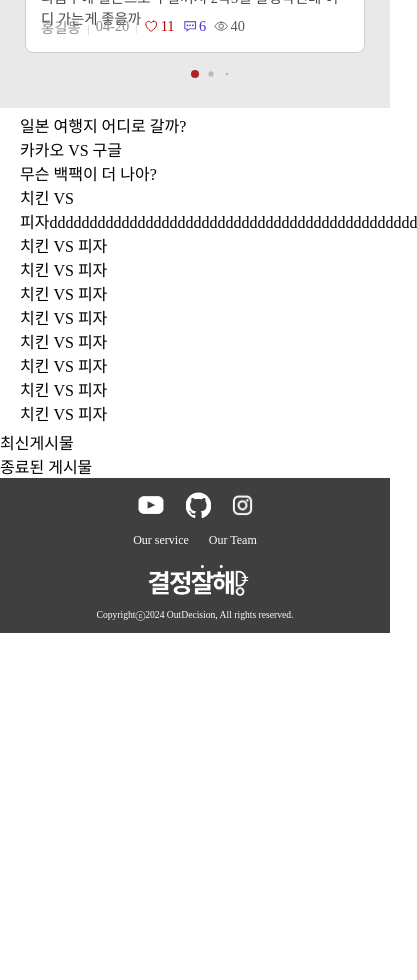
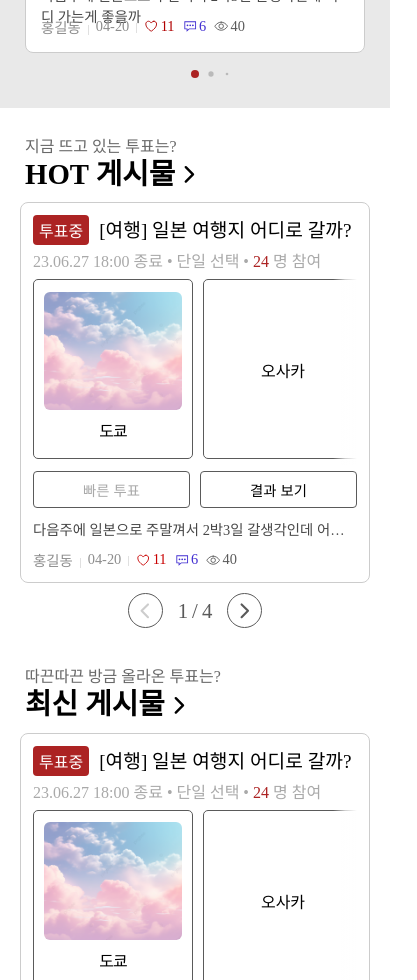
Before and after one commit to tgy1201/OutDecision_Client, a React (Create React App) app: page / in a window 390 px wide. Shown: the part 1020-2000 px from the top of the page, 417 px wide, since content can reach past the window. Before the commit the page ends 1724 px from the top, so only its background shows below. Built offline with nearby package versions, Linux system fonts and the light colour scheme.

Commit message:
메인페이지 핫,최신 게시글 구현

```diff
--- a/src/component/hot/Hot.js
+++ /dev/null
@@ -1,22 +0,0 @@
-import React from "react";
-import styles from './hot.module.css';
-
-function Hot({posts}) {
-    return (
-        <>
-            <div className={styles.header}>
-                {posts.length > 0 ? (
-                    posts.map((post) => (
-                        <div key={post.id}>
-                            {post.title}
-                        </div>
-                    ))
-                )
-            : <>Loading...</>
-            }
-            </div>
-        </>
-    )
-}
-
-export default Hot;
--- /dev/null
+++ b/src/component/mainPost/MainPost.js
@@ -0,0 +1,95 @@
+import React, { useEffect, useState } from "react";
+import PostList from "../postList/PostList";
+
+import { useMediaQuery } from "react-responsive";
+
+// Import Swiper React components
+import { Swiper, SwiperSlide } from 'swiper/react';
+
+// Import Swiper styles
+import 'swiper/css';
+import 'swiper/css/pagination';
+import 'swiper/css/navigation';
+import styles from './mainPost.module.css';
+
+import { FiChevronRight } from "react-icons/fi";
+import { FiChevronLeft } from "react-icons/fi";
+
+function MainPost({posts, bname}) {
+    const [swiperIndex, setSwiperIndex] = useState(0);
+    const [swiperRef, setSwiperRef] = useState(null);
+
+    const isMobile = useMediaQuery({
+        query: "(max-width: 899px)"
+    });
+
+    const prevHandler = () => {
+        swiperRef.slidePrev();
+    };
+
+    const nextHandler = () => {
+        swiperRef.slideNext();
+    };
+
+    useEffect(()=> {
+        if (swiperRef) {
+            swiperRef.slideTo(0);
+        }
+    }, [isMobile, swiperRef])
+
+    return (
+        <>
+            <Swiper
+                spaceBetween={15}
+                allowTouchMove={false}
+                className={styles.main_post_wrap}
+                onActiveIndexChange={(e)=>setSwiperIndex(isMobile? e.realIndex : Math.floor(e.realIndex / 2))}
+                onSwiper={(e) => {setSwiperRef(e)}}
+                breakpoints={{
+                        900:{
+                      slidesPerView: 2,
+                      slidesPerGroup: 2,
+                      spaceBetween: 20
+                      },
+                    }
+                }
+            >
+            {posts.length > 0 ? (
+                posts.map((post) => (
+                    <SwiperSlide className={styles.main_post} key={post.id}>
+                        <PostList post={post} bname={bname}/>
+                    </SwiperSlide>
+                ))
+            )
+            : <>Loading...</>
+            }
+            </Swiper>
+            <div className={styles.pagination_wrap}>
+                <button
+                    className={styles.pagination_button}
+                    onClick={prevHandler}
+                    style={{color: swiperIndex === 0 ? '#cdcdcd': '#5a5a5a'}}
+                >
+                    <FiChevronLeft className={styles.icon}/>
+                </button>
+                <div className={styles.pagination}>
+                    <span>{swiperIndex + 1}</span>
+                    <span>{'/'}</span>
+                    <span>{isMobile ? posts.length : Math.ceil(posts.length / 2)}</span>
+                </div>
+                <button
+                    className={styles.pagination_button}
+                    onClick={nextHandler}
+                    style={{color: isMobile
+                        ? swiperIndex + 1 === posts.length ? '#cdcdcd' : '#5a5a5a'
+                        : swiperIndex + 1 === Math.ceil(posts.length / 2) ? '#cdcdcd' : '#5a5a5a'
+                    }}
+                >
+                    <FiChevronRight className={styles.icon}/>
+                </button>
+            </div>
+        </>
+    )
+}
+
+export default MainPost;
--- /dev/null
+++ b/src/component/mainPost/mainPost.module.css
@@ -0,0 +1,58 @@
+.main_post_wrap {
+    margin-top: 10px;
+}
+
+.pagination_wrap {
+    width: 100%;
+    display: flex;
+    justify-content: center;
+    align-items: center;
+    color: #5a5a5a;
+    margin-top: 10px;
+    gap: 15px;
+}
+
+.pagination_button {
+    border-radius: 50%;
+    border: 1px solid #5a5a5a;
+    width: 35px;
+    height: 35px;
+    display: flex;
+    align-items: center;
+    justify-content: center;
+}
+
+.icon {
+    font-size: 1.6rem;
+    vertical-align: middle;
+    text-align: center;
+}
+
+.pagination {
+    display: flex;
+    gap: 4px;
+    font-size: 1.3rem;
+}
+
+@media (min-width: 900px) {
+    .main_post {
+        flex: 0 0 49%;
+        padding: 14px 18px;
+        border: 1px solid #ccc;
+        border-radius: 8px;
+        display: flex;
+        position: relative;
+        min-height: 386px;
+    }
+}
+
+@media (max-width: 899px) {
+    .main_post {
+        flex: 0 0 100%;
+        padding: 12px;
+        border: 1px solid #ccc;
+        border-radius: 8px;
+        display: flex;
+        position: relative;
+    }
+}
--- a/src/component/postCard/postCard.module.css
+++ b/src/component/postCard/postCard.module.css
@@ -5,7 +5,7 @@
 }
 
 .state_wrap > div {
-    padding: 5px 7px;
+    padding: 4px 7px;
     border-radius: 4px;
     color: white;
 }
@@ -29,11 +29,6 @@
 
 .unselected {
     border: 1px solid #5a5a5a;
-}
-.unselected:hover {
-    outline: 2px solid #ac2323;
-    outline-offset: -2px;
-    border: 1px solid #ac2323;
 }
 
 .content_wrap > p {
@@ -140,6 +135,10 @@
         padding: 8px;
         border-radius: 8px;
         cursor: pointer;
+    }
+
+    .option_wrap:hover {
+        background-color: #fceeee;
     }
 
     .option_wrap > p {
--- a/src/component/postList/postList.module.css
+++ b/src/component/postList/postList.module.css
@@ -9,12 +9,12 @@
     gap: 0 10px;
 }
 .title_wrap > div{
-    padding: 4px 6px;
+    padding: 3px 6px;
     border-radius: 4px;
     color: white;
 }
 .title_wrap p{
-    font-size: 1.3rem;
+    font-size: 1.2rem;
     text-overflow: ellipsis;
     overflow: hidden;
     word-break: break-all;
@@ -118,15 +118,16 @@
 }
 
 .option_wrap {
-    padding: 8px 9px;
+    padding: 8px 9px 6px 9px;
     height: 100%;
+    min-height: 180px;
     border-radius: 5px;
     display: flex;
     flex-direction: column;
     align-items: center;
     justify-content: center;
     font-size: 1.0rem;
-    gap: 2px;
+    gap: 3px;
     cursor: pointer;
 }
 
@@ -139,11 +140,6 @@
 .unselected {
     border: 1px solid #5a5a5a;
 }
-.unselected:hover {
-    outline: 2px solid #ac2323;
-    outline-offset: -2px;
-    border: 1px solid #ac2323;
-}
 
 .option_percent_wrap {
     display: flex;
@@ -154,7 +150,7 @@
 }
 
 .result_wrap {
-    padding: 8px 9px;
+    padding: 8px 9px 6px 9px;
     border: 1px solid #5a5a5a;
     border-radius: 5px;
     display: flex;
@@ -162,8 +158,9 @@
     align-items: center;
     justify-content: center;
     height: 100%;
+    min-height: 180px;
     font-size: 1.0rem;
-    gap: 2px;
+    gap: 3px;
     position: relative;
 }
 
@@ -246,7 +243,12 @@
     -webkit-box-orient: vertical;
 }
 
-@media (min-width: 768px) {
+@media (min-width: 769px) {
+    /*모바일은 옵션 hover 시 효과 없음*/
+    .option_wrap:hover {
+        background-color: #fceeee;
+    }
+
     .vote_table {
         max-width: 100%;
         width: 100%;
@@ -300,7 +302,7 @@
     }
 }
 
-@media (max-width: 767px) {
+@media (max-width: 768px) {
     .vote_table {
         max-width: 100%;
         width: 100%;
--- a/src/pages/main/Main.js
+++ b/src/pages/main/Main.js
@@ -3,28 +3,24 @@ import styles from "./main.module.css"
 import Banner from "../../component/banner/Banner";
 import Category from "../../component/category/Category";
 import Recommend from "../../component/recommend/Recommend";
-import Hot from "../../component/hot/Hot";
 import axios from "axios";
+import MainPost from "../../component/mainPost/MainPost";
+
+import { FiChevronRight } from "react-icons/fi";
+import { Link } from "react-router-dom";
 
 function Main () {
+    const [recommendPosts, setRecommendPosts] = useState([]);
     const [hotPosts, setHotPosts] = useState([]);
-    const [recommendPosts, setRecommendPosts] = useState([]);
+    const [newPosts, setNewPosts] =  useState([]);
 
     useEffect(() => {
+        handlefetchRecommendPosts();
         handlefetchHotPosts();
-        handleRefreshRecommendPosts();
+        handlefetchNewPosts();
     }, []);
 
-    const handlefetchHotPosts = async () => {
-        try {
-            const response = await axios.get('/assets/data/posts.json');
-            setHotPosts(response.data.posts);
-        } catch(error) {
-            console.log(error);
-        }
-    };
-
-    const handleRefreshRecommendPosts = async () => {
+    const handlefetchRecommendPosts = async () => {
         try {
             const response = await axios.get('/assets/data/posts.json');
             setRecommendPosts(response.data.posts);
@@ -33,8 +29,25 @@ function Main () {
         }
     };
 
+    const handlefetchHotPosts = async () => {
+        try {
+            const response = await axios.get('/assets/data/posts.json');
+            setHotPosts(response.data.posts.slice(0,4));
+        } catch(error) {
+            console.log(error);
+        }
+    };
+
+    const handlefetchNewPosts = async () => {
+        try {
+            const response = await axios.get('/assets/data/posts.json');
+            setNewPosts(response.data.posts.slice(0,4));
+        } catch(error) {
+            console.log(error);
+        }
+    };
+
     return (
-        <>
         <div className={styles.container}>
             <Banner />
             <div className={styles.contents}>
@@ -43,20 +56,31 @@ function Main () {
                     <Category />
                 </section>
                 <section className={styles.recommend}>
-                    <Recommend posts={recommendPosts} handleClick={handleRefreshRecommendPosts}/>
+                    <Recommend posts={recommendPosts} handleClick={handlefetchRecommendPosts}/>
                 </section>
                 <section className={styles.hot}>
-                    <Hot posts={hotPosts}/>
+                    <div className={styles.post_header}>
+                        <p>지금 뜨고 있는 투표는?</p>
+                        <Link to="/board/hot">
+                            <div>HOT 게시물<FiChevronRight style={{verticalAlign: 'middle', fontSize: "1.8rem"}}/></div>
+                        </Link>
+                    </div>
+                    <MainPost posts={hotPosts} bname={'hot'}/>
                 </section>
                 <section className={styles.all}>
-                    최신게시물
+                    <div className={styles.post_header}>
+                        <p>따끈따끈 방금 올라온 투표는?</p>
+                        <Link to="/board/all">
+                            <div>최신 게시물<FiChevronRight style={{verticalAlign: 'middle', fontSize: "1.8rem"}}/></div>
+                        </Link>
+                    </div>
+                    <MainPost posts={newPosts} bname={'all'}/>
                 </section>
                 <section className={styles.end}>
                     종료된 게시물
                 </section>
             </div>
         </div>
-        </>
     )
 }
 
--- a/src/pages/main/main.module.css
+++ b/src/pages/main/main.module.css
@@ -1,6 +1,25 @@
 .container {
     width: 100%;
     height: auto;
+}
+
+.post_header {
+    display: flex;
+    flex-direction: column;
+    padding-left: 5px;
+}
+
+.post_header div {
+    font-size: 1.8rem;
+    font-weight: 600;
+    display: flex;
+    align-items: center;
+    line-height: 2.2rem;
+}
+
+.post_header > p {
+    font-size: 1.0rem;
+    color: #696969;
 }
 
 @media (min-width: 1080px) {
@@ -30,7 +49,13 @@
     .hot {
         padding: 10px 0 20px 0;
         max-width: 1000px;
-        margin: 20px auto 0 auto;
+        margin: 30px auto 0 auto;
+    }
+
+    .all {
+        padding: 10px 0 20px 0;
+        max-width: 1000px;
+        margin: 30px auto 0 auto;
     }
 }
 
@@ -51,6 +76,13 @@
     }
 
     .hot {
+        margin-top: 20px;
+        padding: 5px 20px;
+        position: relative;
+    }
+
+    .all {
+        margin-top: 25px;
         padding: 5px 20px;
         position: relative;
     }
--- a/src/pages/view/view.module.css
+++ b/src/pages/view/view.module.css
@@ -147,11 +147,6 @@
 
 .unselected {
     border: 1px solid #5a5a5a;
-}
-.unselected:hover {
-    outline: 2px solid #ac2323;
-    outline-offset: -2px;
-    border: 1px solid #ac2323;
 }
 
 .result_wrap {
@@ -304,6 +299,10 @@
 }
 
 @media (min-width: 1080px) {
+    .option_wrap:hover {
+        background-color: #fceeee;
+    }
+
     .view_wrap {
         max-width: 1000px;
         margin: 0 auto;
```
Also changed, not shown: public/assets/data/ranking.json (added, +64 -0 lines), src/component/mainRanking/MainRanking.js (added), src/component/mainRanking/mainRanking.module.css (added).
